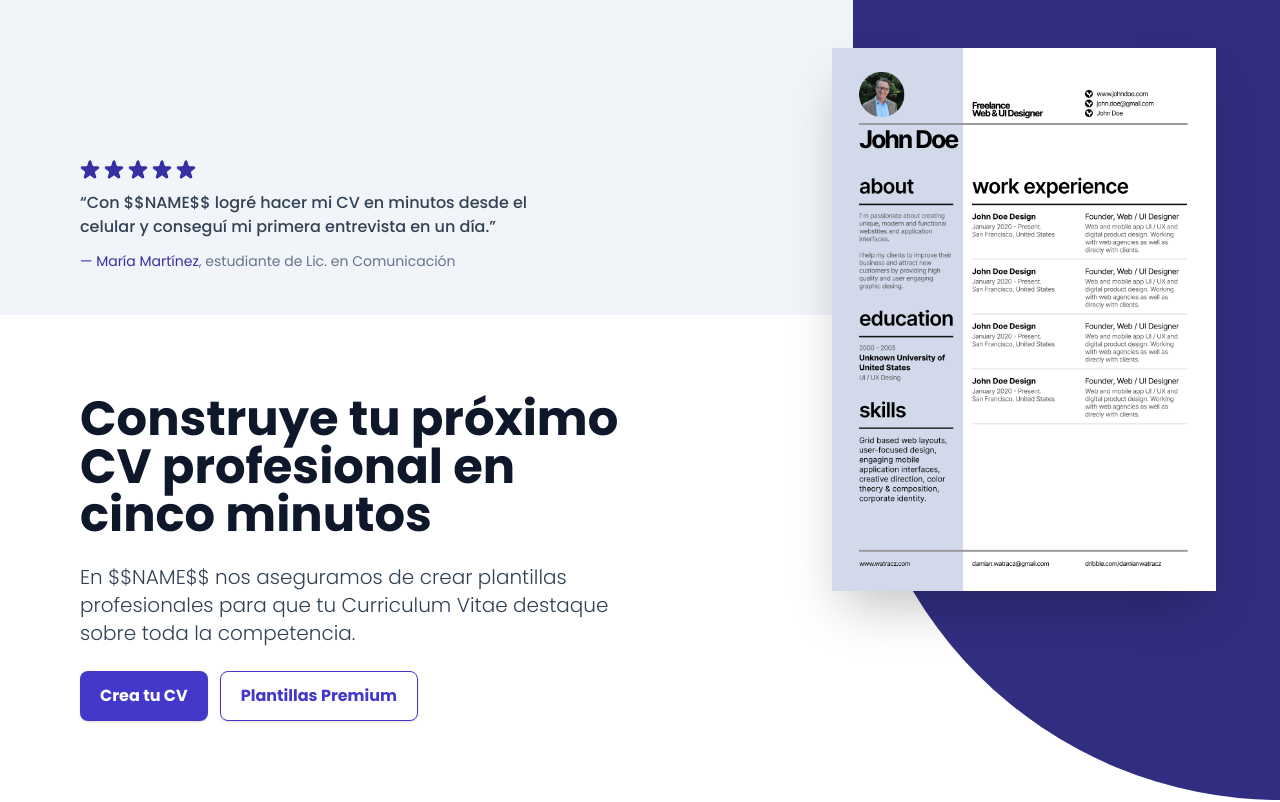
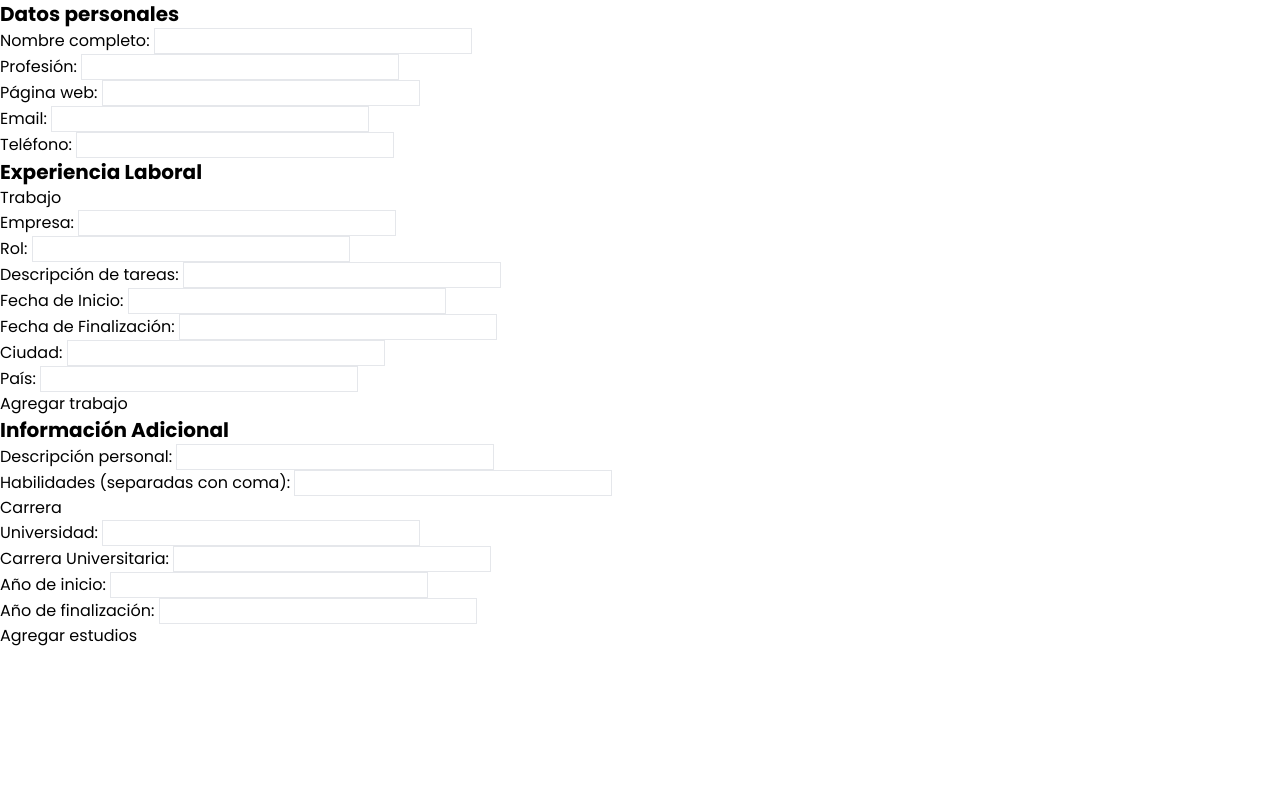
Before and after one commit to RdrBux/cv-application, a React (Create React App) app: page / in a window 1280 px wide. Shown: the top 802 px of the page. Built offline with nearby package versions, Linux system fonts and the light colour scheme; the HTML template or start-up script is replaced by a standard one.

Commit message:
Add main forms

```diff
--- a/src/App.js
+++ b/src/App.js
@@ -1,20 +1,23 @@
-import About from './components/Landing/About';
+/* import About from './components/Landing/About';
 import Blog from './components/Landing/Blog';
-/* import Faq from './components/Landing/Faq'; */
+import Faq from './components/Landing/Faq';
 import Footer from './components/Landing/Footer';
 import Hero from './components/Landing/Hero';
 import Newsletter from './components/Landing/Newsletter';
-import Testimonial from './components/Landing/Testimonial';
+import Testimonial from './components/Landing/Testimonial'; */
+
+import Form from './components/Form';
 
 function App() {
   return (
     <div className="App">
-      <Hero />
+      <Form />
+      {/* <Hero />
       <About />
       <Testimonial />
       <Blog />
       <Newsletter />
-      <Footer />
+      <Footer /> */}
     </div>
   );
 }
--- /dev/null
+++ b/src/components/Education.js
@@ -0,0 +1,18 @@
+import React, { Component } from 'react';
+import Input from './Input';
+
+export class Education extends Component {
+  render() {
+    return (
+      <div>
+        <h3>Carrera</h3>
+        <Input title="Universidad" id="college" type="text" />
+        <Input title="Carrera Universitaria" id="career" type="text" />
+        <Input title="Año de inicio" id="yearstart" type="number" />
+        <Input title="Año de finalización" id="yearend" type="number" />
+      </div>
+    );
+  }
+}
+
+export default Education;
--- /dev/null
+++ b/src/components/Form.js
@@ -0,0 +1,65 @@
+import React, { Component } from 'react';
+import Education from './Education';
+import Input from './Input';
+import Job from './Job';
+
+export class Form extends Component {
+  constructor() {
+    super();
+    this.state = {
+      jobs: [<Job />],
+      education: [<Education />],
+    };
+  }
+
+  job() {
+    this.setState({
+      jobs: this.state.jobs.concat(<Job />),
+    });
+  }
+
+  education() {
+    this.setState({
+      education: this.state.education.concat(<Education />),
+    });
+  }
+
+  render() {
+    return (
+      <div>
+        <div>
+          <h2 className="font-bold text-xl">Datos personales</h2>
+          <div>
+            <Input title="Nombre completo" id="name" type="text" />
+            <Input title="Profesión" id="profession" type="text" />
+            <Input title="Página web" id="webpage" type="text" />
+            <Input title="Email" id="mail" type="email" />
+            <Input title="Teléfono" id="phone" type="text" />
+          </div>
+        </div>
+        <div>
+          <h2 className="font-bold text-xl">Experiencia Laboral</h2>
+          <div>
+            {this.state.jobs}
+            <button onClick={() => this.job()}>Agregar trabajo</button>
+          </div>
+        </div>
+        <div>
+          <h2 className="font-bold text-xl">Información Adicional</h2>
+          <div>
+            <Input title="Descripción personal" id="personal" type="text" />
+            <Input
+              title="Habilidades (separadas con coma)"
+              id="skills"
+              type="text"
+            />
+            {this.state.education}
+            <button onClick={() => this.education()}>Agregar estudios</button>
+          </div>
+        </div>
+      </div>
+    );
+  }
+}
+
+export default Form;
--- /dev/null
+++ b/src/components/Input.js
@@ -0,0 +1,15 @@
+import React, { Component } from 'react';
+
+export class Input extends Component {
+  render() {
+    const { id, title, type } = this.props;
+    return (
+      <div>
+        <label htmlFor={id}>{title}: </label>
+        <input className="border" type={type} id={id} />
+      </div>
+    );
+  }
+}
+
+export default Input;
--- /dev/null
+++ b/src/components/Job.js
@@ -0,0 +1,21 @@
+import React, { Component } from 'react';
+import Input from './Input';
+
+export class Job extends Component {
+  render() {
+    return (
+      <div>
+        <h3>Trabajo</h3>
+        <Input title="Empresa" id="place" type="text" />
+        <Input title="Rol" id="rol" type="text" />
+        <Input title="Descripción de tareas" id="description" type="text" />
+        <Input title="Fecha de Inicio" id="datestart" type="text" />
+        <Input title="Fecha de Finalización" id="dateend" type="text" />
+        <Input title="Ciudad" id="city" type="text" />
+        <Input title="País" id="country" type="text" />
+      </div>
+    );
+  }
+}
+
+export default Job;
```
Also changed, not shown: src/components/test.js (added).
